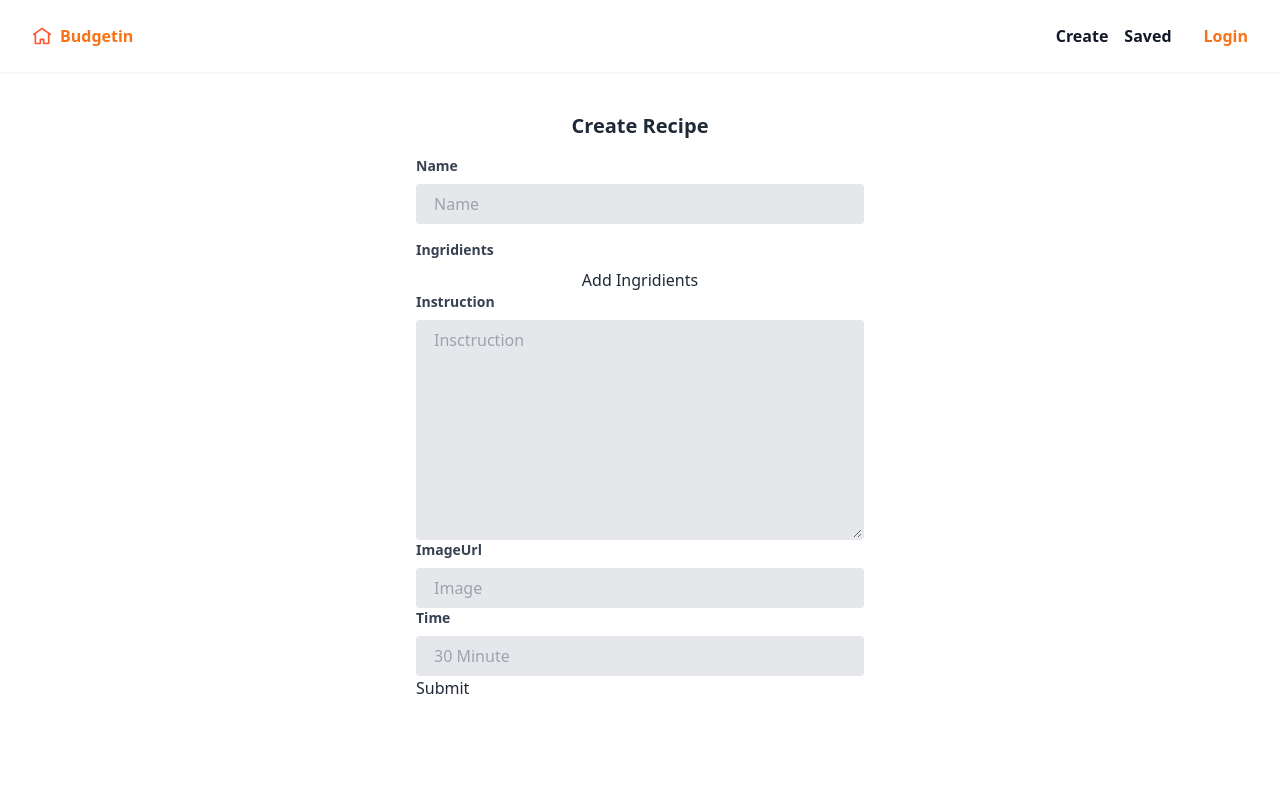
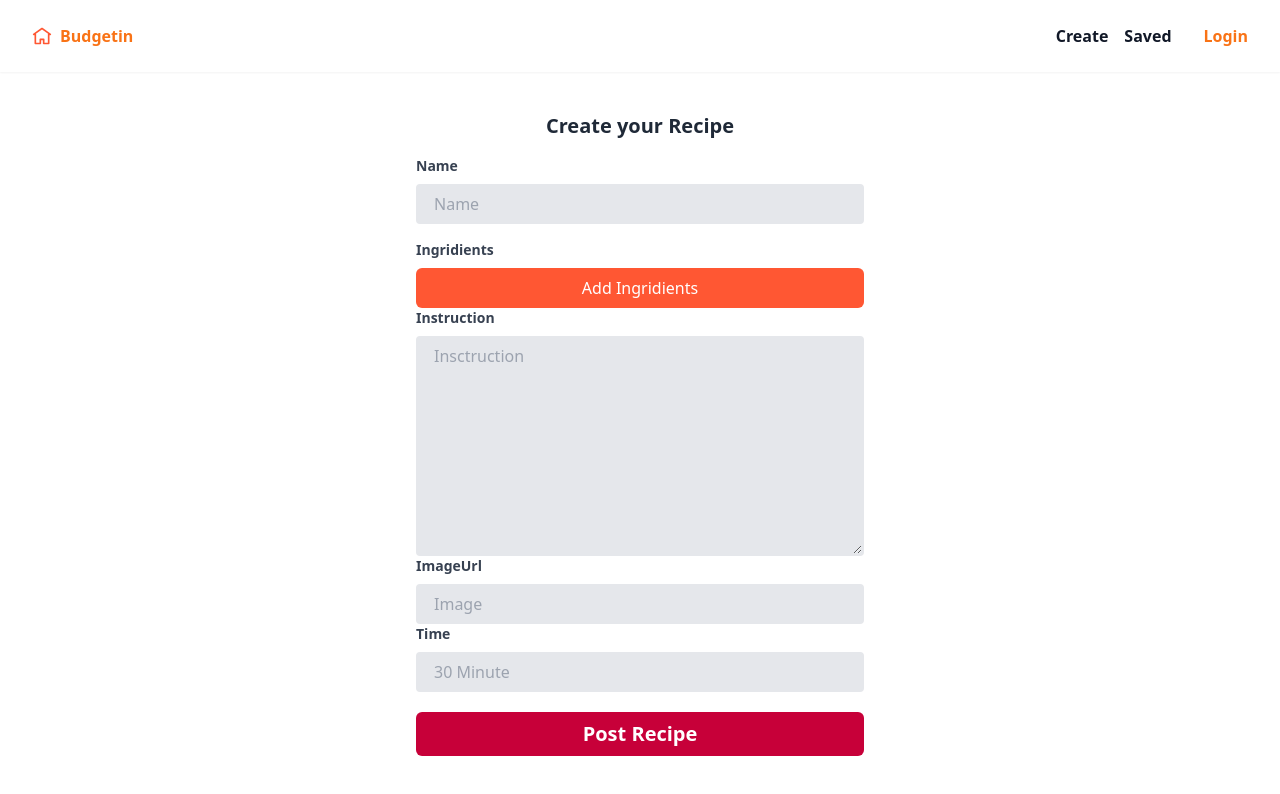
Before and after one commit to paresiqbal/mern-recipe, a React (Vite) app in the folder client/: page /CreateRecipe in a window 1280 px wide. Shown: the top 794 px of the page. Built offline with nearby package versions, Linux system fonts and the light colour scheme.

Commit message:
Finishing style

```diff
--- a/client/src/pages/CreateRecipe.tsx
+++ b/client/src/pages/CreateRecipe.tsx
@@ -51,8 +51,11 @@ export default function CreateRecipe() {
 
   return (
     <div className="p-10 flex flex-col items-center">
-      <h2 className="text-xl font-semibold">Create Recipe</h2>
-      <form className="w-full max-w-md mt-4" onSubmit={submitForm}>
+      <h2 className="text-xl font-semibold">Create your Recipe</h2>
+      <form
+        className="w-full max-w-md mt-4 flex flex-col"
+        onSubmit={submitForm}
+      >
         <div className="mb-4">
           <label
             htmlFor="name"
@@ -84,9 +87,15 @@ export default function CreateRecipe() {
               name="ingridients"
               value={ingridient}
               onChange={(e) => handleIngredientChange(e, idx)}
+              className="bg-gray-200 appearance-none border-2 border-gray-200 rounded w-full py-2 px-4 text-gray-700 leading-tight focus:outline-none focus:bg-white focus:border-purple-500"
+              placeholder="Ingridients"
             />
           ))}
-          <button type="button" onClick={addIngridient}>
+          <button
+            type="button"
+            onClick={addIngridient}
+            className="bg-base-orange py-2 px-4 rounded-md text-white"
+          >
             Add Ingridients
           </button>
         </div>
@@ -138,7 +147,12 @@ export default function CreateRecipe() {
             className="bg-gray-200 appearance-none border-2 border-gray-200 rounded w-full py-2 px-4 text-gray-700 leading-tight focus:outline-none focus:bg-white focus:border-purple-500"
           />
         </div>
-        <button type="submit">Submit</button>
+        <button
+          type="submit"
+          className="bg-base-red py-2 px-4 mt-5 rounded-md text-white font-bold text-xl"
+        >
+          Post Recipe
+        </button>
       </form>
     </div>
   );
```
